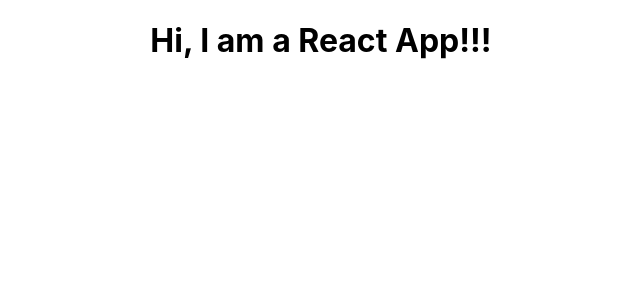
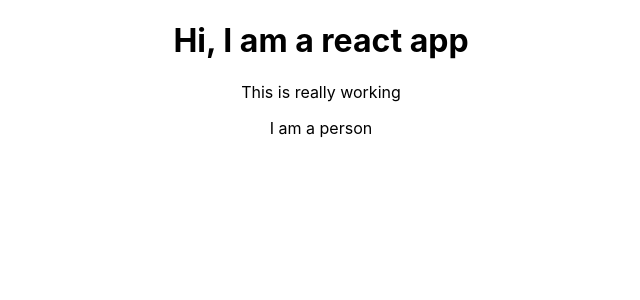
Before and after one commit to HimanshuNankani/react-complete-guide, a React (Create React App) app: page / in a window 1280 px wide. Shown: the top 300 px of the page, without its empty margins (319-959 px from the left). Built offline with nearby package versions, Linux system fonts and the light colour scheme.

Commit message:
Custom Component

```diff
--- a/src/App.js
+++ b/src/App.js
@@ -1,16 +1,19 @@
 import React from "react";
 import "./App.css";
+import Person from "./Person/Person";
 
 function App() {
   return (
-    // <div className="App">
-    //   <h1>Hi, I am a react app</h1>
-    // </div>
-    React.createElement(
-      "div",
-      { className: "App" },
-      React.createElement("h1", null, "Hi, I am a React App!!!")
-    )
+    <div className="App">
+      <h1>Hi, I am a react app</h1>
+      <p>This is really working</p>
+      <Person />
+    </div>
+    // React.createElement(
+    //   "div",
+    //   { className: "App" },
+    //   React.createElement("h1", null, "Hi, I am a React App!!!")
+    // )
   );
 }
 
--- /dev/null
+++ b/src/Person/Person.js
@@ -0,0 +1,7 @@
+import React from "react";
+
+const person = () => {
+  return <p>I am a person</p>;
+};
+
+export default person;
```
